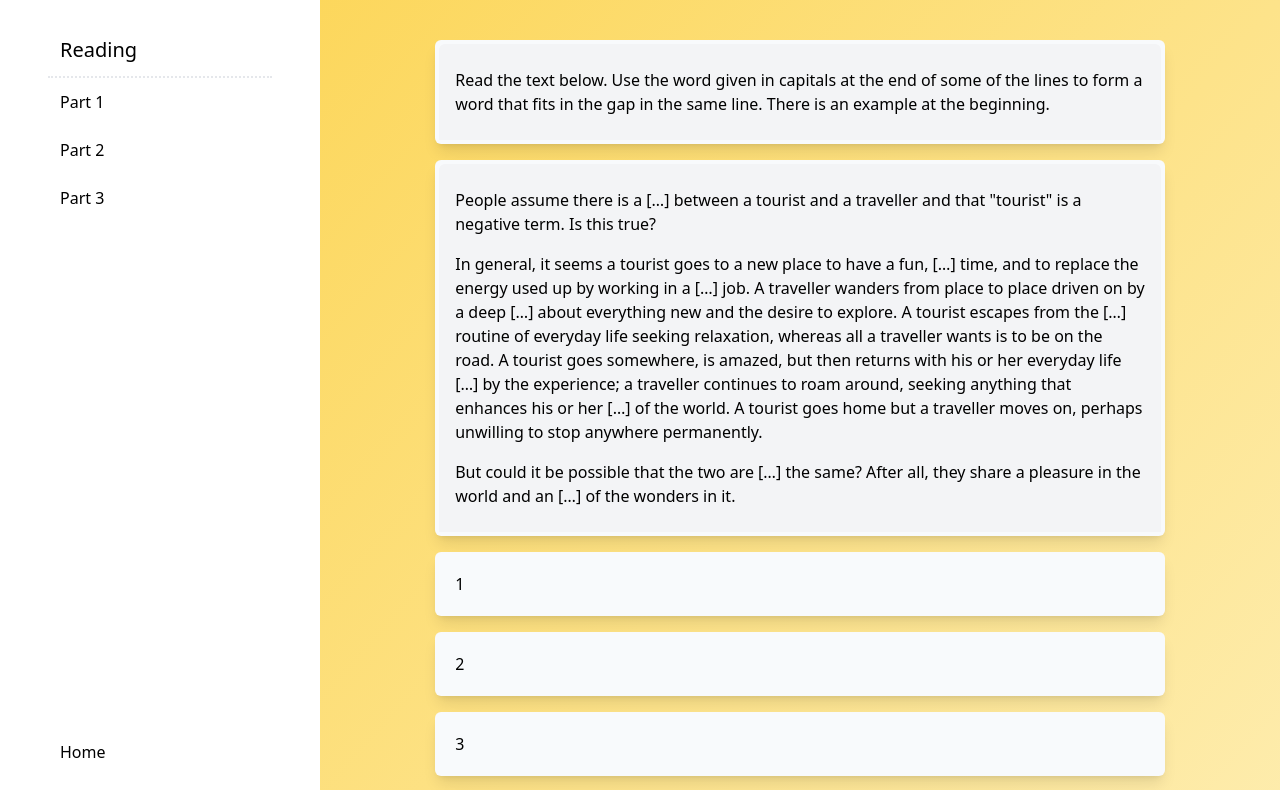
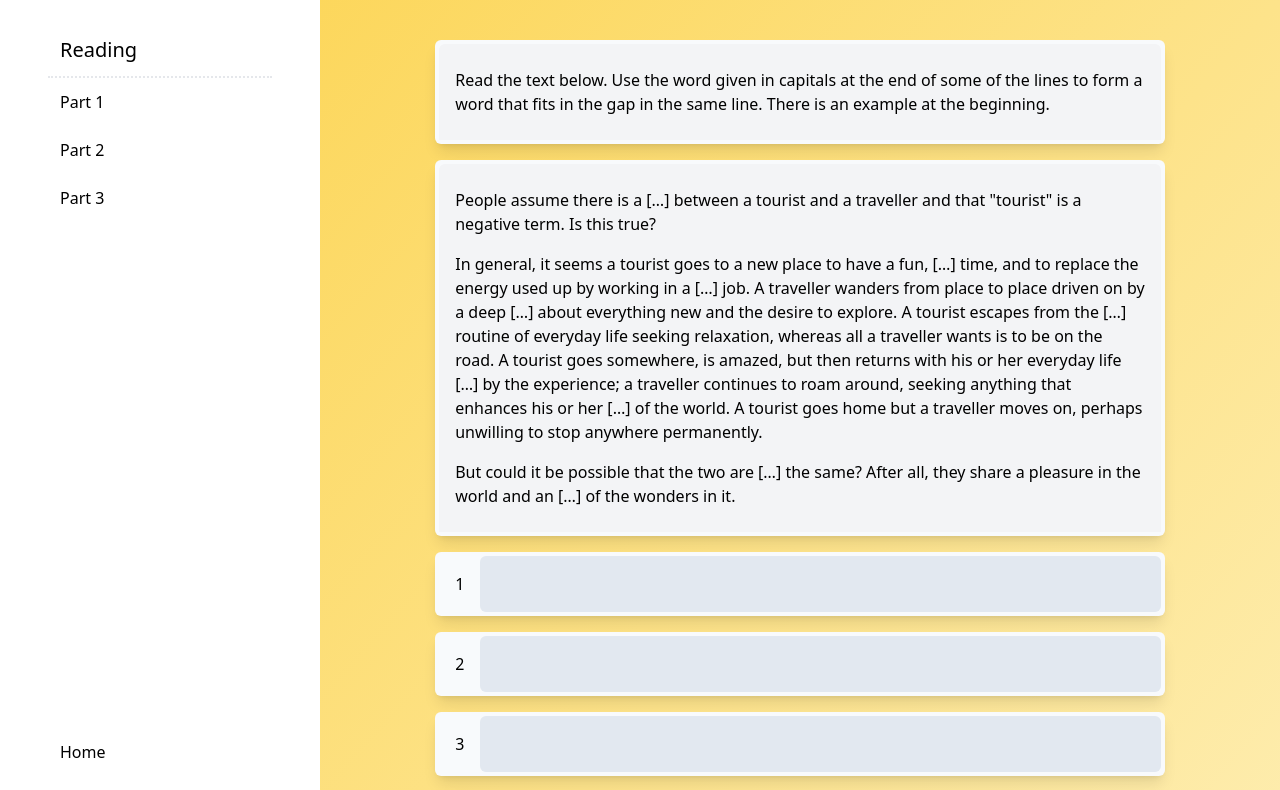
Before and after one commit to manusdextra/answersheet, a React (Create React App) app: page /exams/readingpart3 in a window 1280 px wide. Shown: the top 790 px of the page. Built offline with nearby package versions, Linux system fonts and the light colour scheme.

Commit message:
QuestionField: Add text input for Reading Pts 2 & 3

```diff
--- a/src/components/QuestionField.tsx
+++ b/src/components/QuestionField.tsx
@@ -41,7 +41,7 @@ export const QuestionField = (props: MultipleChoice) => {
           <div className="flex-grow-0 place-self-center p-4">
             {props.id + 1}
           </div>
-          {props.wronganswers && (
+          {props.wronganswers ? (
             <AnswerButtons columns={4}>
               {[...props.wronganswers, props.rightanswer].map(
                 (answer, index) => (
@@ -63,6 +63,14 @@ export const QuestionField = (props: MultipleChoice) => {
                 )
               )}
             </AnswerButtons>
+          ) : (
+            <>
+              <Field
+                className="text-md flex-grow rounded-md bg-slate-200 p-4 text-center font-medium ring-inset peer-checked:bg-slate-400 peer-hover:ring-4 peer-hover:ring-slate-400 peer-active:bg-slate-400"
+                name={`question ${props.id}`}
+                type="text"
+              />
+            </>
           )}
         </div>
       </fieldset>
```
